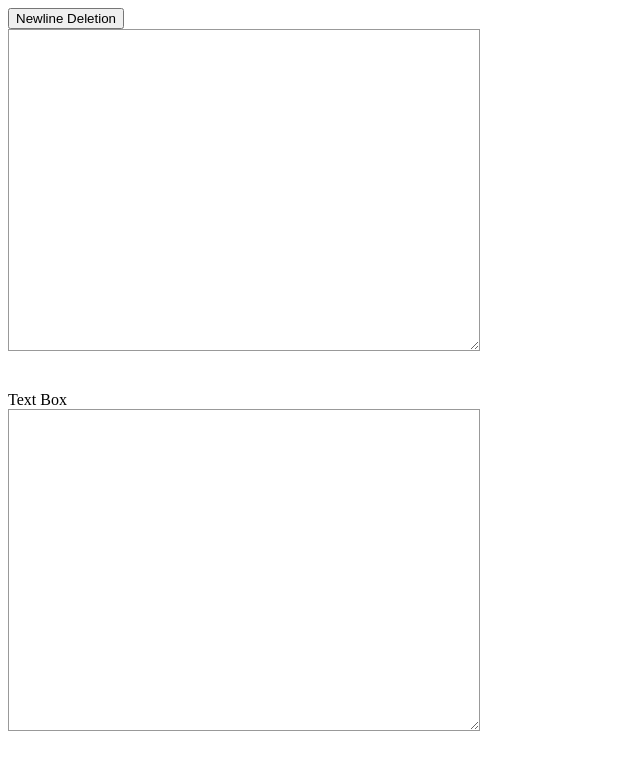
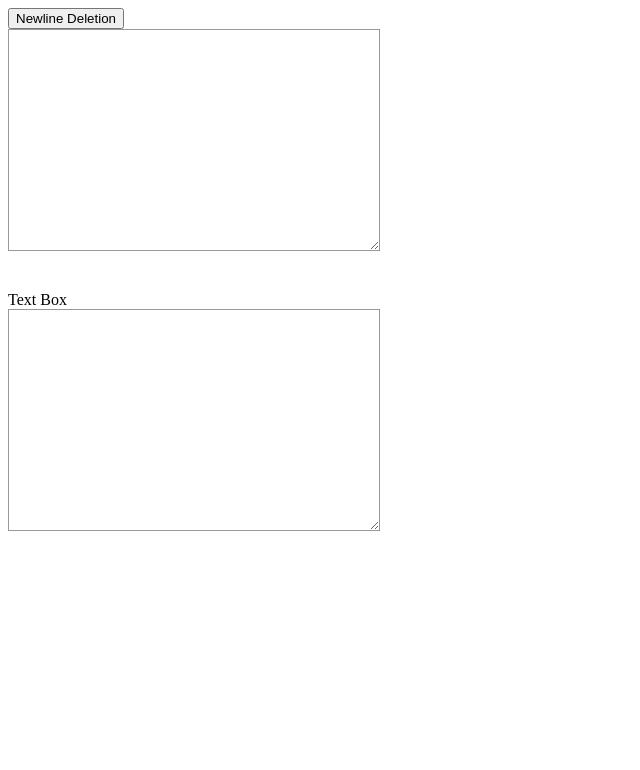
Before and after one commit to kentoak/replace-text, a browser extension: page index.html in a window 1280 px wide. Shown: the whole page, without its empty margins (0-640 px from the left). Drawn offline with Linux system fonts and the light colour scheme.

Commit message:
Add files via upload

```diff
--- a/css/contents.css
+++ b/css/contents.css
@@ -10,12 +10,12 @@
 ------------------------ */
 #textArea {
 	margin: 10 auto;
-	width: 470px;
+	width: 370px;
 }
 #textArea textarea {
 	padding: 10px;
-	width: 450px;
-	height: 300px;
+	width: 350px;
+	height: 200px;
 	background: #fff;
 	border: #999 1px solid;
 }
```
